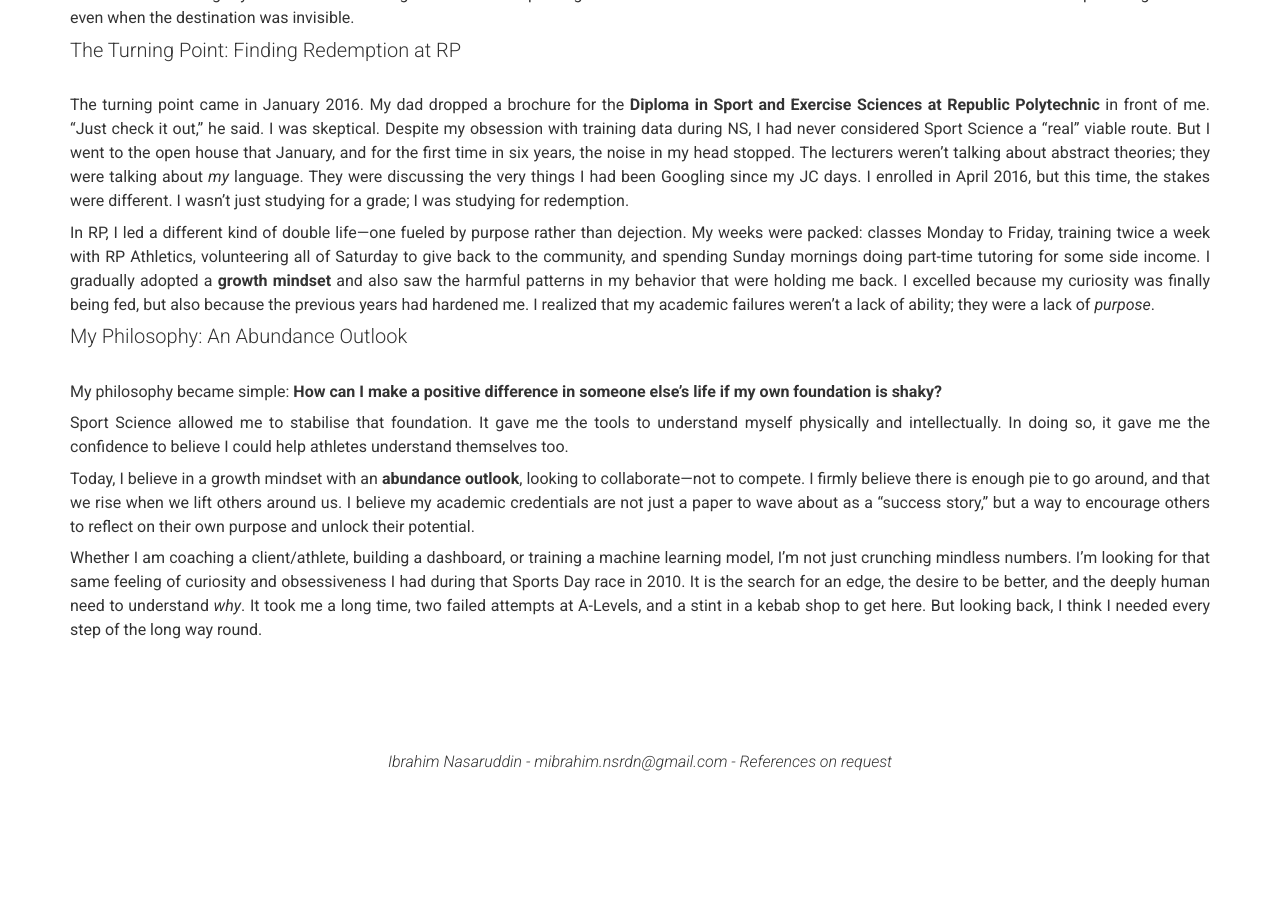
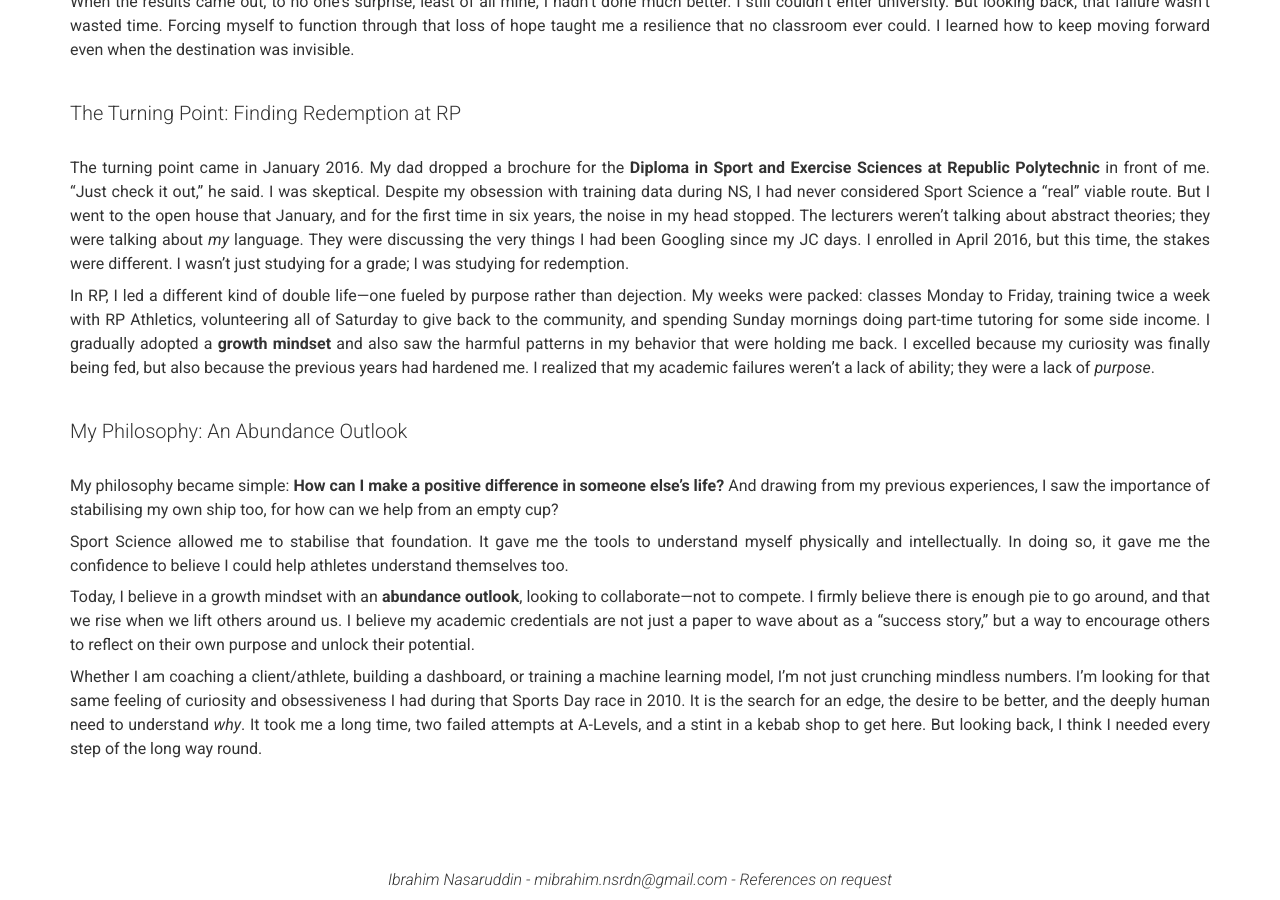
Before and after one commit to ibrahim-nasaruddin/ibrahim-nasaruddin.github.io, a Jekyll site: the page built from index.md, in a window 1280 px wide and 900 px high, scrolled down 8168 px. Built offline with Jekyll 4.4.1, drawn with Linux system fonts in a browser that asks for light colours; nearby versions of some CDN libraries; before the commit the page ends 8949 px from its top, so only the background shows below that.

Commit message:
Revise personal philosophy and narrative in _config.yml
Updated the narrative to reflect a more positive philosophy on personal growth and helping others.

```diff
--- a/_config.yml
+++ b/_config.yml
@@ -270,6 +270,7 @@ content:
       My obsession with human performance didn't start in a lab; it started on a track, almost by accident. During Sports Day, my "House" needed to fill a slot for the 100m race, and I was involuntarily signed up. I had no training and no expectations. But when the gun went off, I realised I had something. I crossed the finish line in second place. And that stunned me. That 12-second blur ignited a desire to understand *why* I was (relatively) fast, and how I could be faster. I spent hours dissecting low-quality YouTube clips of Asafa Powell, frame-by-frame, trying to understand how a human being could generate that kind of force.
 
       I eventually sat for my A-Levels in 2012. But the result was a crushing, silent sort of failure. I didn't do well enough to make it to university. It was the kind of moment that makes you question not just your intelligence, but your character. *Why couldn't I make myself care?* Back then, I was stuck in a state of self-pity and victimizing myself, unable to see the harmful patterns in my behavior that were holding me back.
+
       <br>
       ## When peak curiosity led to peak performance
       <br>
@@ -280,16 +281,18 @@ content:
       I finished my service in March 2015, and the reality of my 2012 results came rushing back. Serving NS in the police force gave me a purpose to serve and protect the nation, which was a convenient distraction from my other reality. Anyway, after discussing it with my family, I grudgingly decided to try one last time. I registered as a private A-Level candidate for the end of the year. For most of 2015, I lived a double life. By day, I worked part-time at a kebab shop, slicing meat and serving customers to make ends meet. By night, I sat with private tutors, trying to force information into a brain that still refused to hold it. It was a year defined by a suffocating sense of purposelessness. I battled constant dejection and a crippling lack of self-confidence. Watching my peers move on while I stagnated made me lose hope almost daily. Yet, I kept showing up. I kept slicing meat, and I kept opening those textbooks even when I felt like it was futile.
 
       When the results came out, to no one's surprise, least of all mine, I hadn't done much better. I still couldn't enter university. But looking back, that failure wasn't wasted time. Forcing myself to function through that loss of hope taught me a resilience that no classroom ever could. I learned how to keep moving forward even when the destination was invisible.
+
       <br>
       ## The Turning Point: Finding Redemption at RP
       <br>
       The turning point came in January 2016. My dad dropped a brochure for the **Diploma in Sport and Exercise Sciences at Republic Polytechnic** in front of me. "Just check it out," he said. I was skeptical. Despite my obsession with training data during NS, I had never considered Sport Science a "real" viable route. But I went to the open house that January, and for the first time in six years, the noise in my head stopped. The lecturers weren't talking about abstract theories; they were talking about *my* language. They were discussing the very things I had been Googling since my JC days. I enrolled in April 2016, but this time, the stakes were different. I wasn't just studying for a grade; I was studying for redemption.
 
       In RP, I led a different kind of double life—one fueled by purpose rather than dejection. My weeks were packed: classes Monday to Friday, training twice a week with RP Athletics, volunteering all of Saturday to give back to the community, and spending Sunday mornings doing part-time tutoring for some side income. I gradually adopted a **growth mindset** and also saw the harmful patterns in my behavior that were holding me back. I excelled because my curiosity was finally being fed, but also because the previous years had hardened me. I realized that my academic failures weren't a lack of ability; they were a lack of *purpose*.
+
       <br>
       ## My Philosophy: An Abundance Outlook
       <br>
-      My philosophy became simple: **How can I make a positive difference in someone else's life if my own foundation is shaky?**
+      My philosophy became simple: **How can I make a positive difference in someone else's life?** And drawing from my previous experiences, I saw the importance of stabilising my own ship too, for how can we help from an empty cup?
 
       Sport Science allowed me to stabilise that foundation. It gave me the tools to understand myself physically and intellectually. In doing so, it gave me the confidence to believe I could help athletes understand themselves too.
 
```
